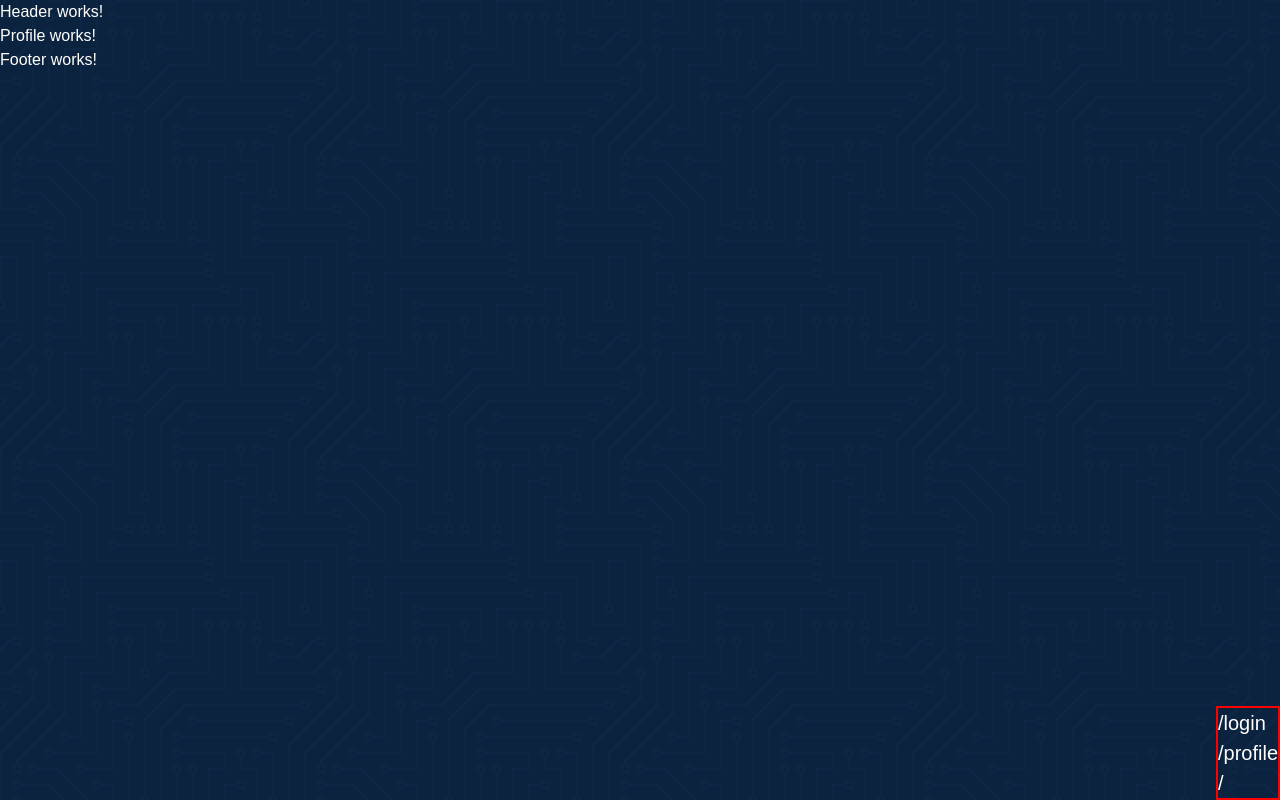
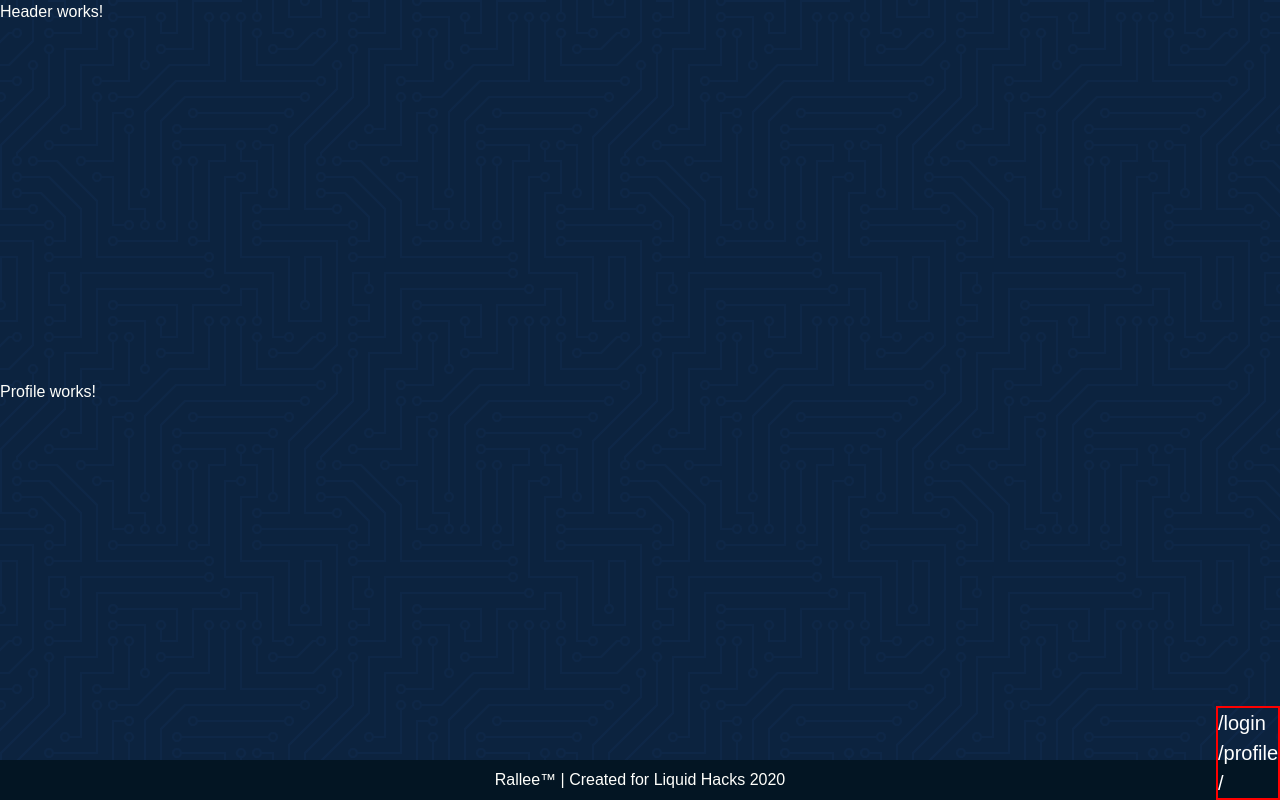
Before and after one commit to NotAnotherMetaTag/fe-rallee-liquidhacks, a React (Create React App) app: page /profile in a window 1280 px wide. Built offline with nearby package versions, Linux system fonts and the light colour scheme; a web font is replaced by a local one.

Commit message:
Created Footer

```diff
--- /dev/null
+++ b/src/_colors.scss
@@ -0,0 +1,9 @@
+//0c233f-1a4c89-39a7ff-0af5fe-7633ff-c800a8-031523-fffffb
+$oxford-blue: #0c233f;
+$yale-blue: #1a4c89;
+$blue-jeans: #39a7ff;
+$aqua: #0af5fe;
+$violet-color-wheel: #7633ff;
+$byzantine: #c800a8;
+$rich-black: #031523;
+$baby-powder: #fffffb;
--- a/src/components/ContentPage/ContentPage.jsx
+++ b/src/components/ContentPage/ContentPage.jsx
@@ -5,7 +5,14 @@ import Footer from '../Footer';
 
 function ContentPage(props) {
     return (
-        <div>
+        <div
+            style={{
+                display: 'flex',
+                flexFlow: 'column nowrap',
+                justifyContent: 'space-between',
+                minHeight: '100vh'
+            }}
+        >
             <Header />
 
             <div>{props.children}</div>
--- a/src/components/DevNav/DevNav.jsx
+++ b/src/components/DevNav/DevNav.jsx
@@ -12,7 +12,8 @@ const DevNav = () => {
                 fontColor: 'white',
                 position: 'fixed',
                 right: '0',
-                bottom: '0'
+                bottom: '0',
+                zIndex: '100'
             }}
         >
             {routes.map((route) => {
--- a/src/components/Footer/Footer.jsx
+++ b/src/components/Footer/Footer.jsx
@@ -1,7 +1,9 @@
 import React from 'react';
 
+import './Footer.scss';
+
 function Footer() {
-    return <div>Footer works!</div>;
+    return <footer>Rallee™ | Created for Liquid Hacks 2020</footer>;
 }
 
 export default Footer;
--- /dev/null
+++ b/src/components/Footer/Footer.scss
@@ -0,0 +1,10 @@
+@import "../../colors";
+
+footer {
+    background-color: $rich-black;
+    color: $baby-powder;
+    display: flex;
+    flex-flow: row wrap;
+    justify-content: center;
+    padding: 0.5rem;
+}
--- a/src/custom.scss
+++ b/src/custom.scss
@@ -1,13 +1,13 @@
+@import "./colors";
+
 // Override default variables before the import
-//$body-bg: #000;
-//0c233f-1a4c89-39a7ff-0af5fe-7633ff-c800a8-031523-fffffb
 $theme-colors: (
-    'primary': #1a4c89,
-    'secondary': #c800a8,
-    'info': #fffffb
+    'primary': $yale-blue,
+    'secondary': $byzantine,
+    'info': $baby-powder
 );
-$body-bg: #0c233f;
-$body-color: #fffffb;
+$body-bg: $oxford-blue;
+$body-color: $baby-powder;
 
 // Import Bootstrap and its default variables
 @import '~bootstrap/scss/bootstrap.scss';
```
